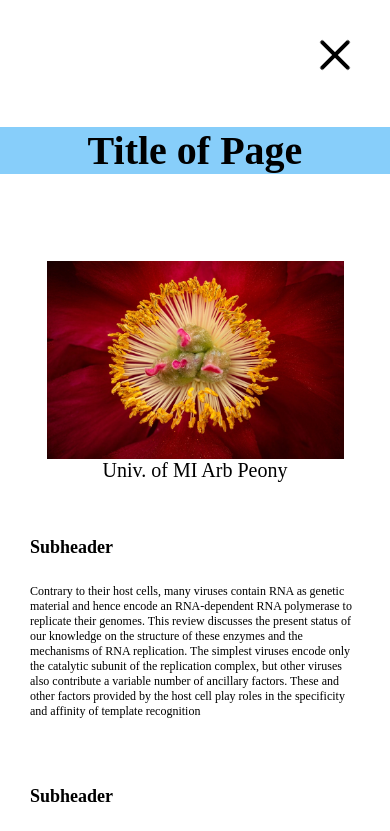
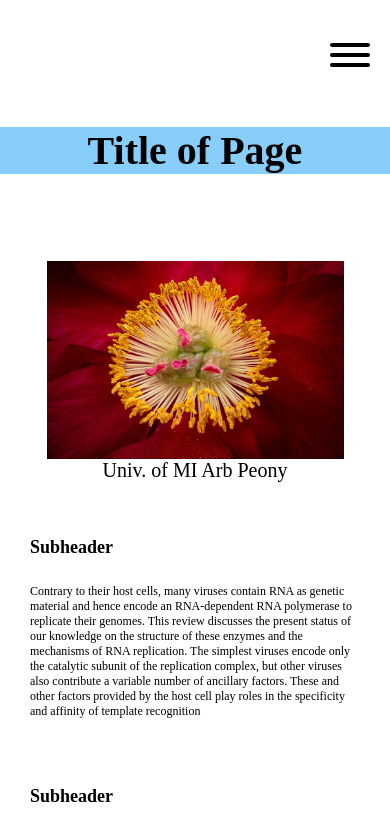
Before and after one commit to lortscla/exercise-5, a plain HTML site: page index.html in a window 390 px wide. Shown: the top 831 px of the page. Drawn offline with Linux system fonts and the light colour scheme.

Commit message:
oops it was always active , fixed now

```diff
--- a/index.html
+++ b/index.html
@@ -114,7 +114,6 @@
             flex-direction: row;
         }
 
-        @import "path/to/hamburgers";
         @media screen and (max-width: 767px) {
 
           .flex {
@@ -214,8 +213,8 @@
        <div class="header-center">
        </div>
 
-       <div class="hamburger">
-         <button id="toggle-nav-btn" class="hamburger--elastic is-active" type="button">
+
+         <button id="toggle-nav-btn" class="hamburger hamburger--elastic" type="button">
           <span class="hamburger-box">
           <span class="hamburger-inner">
           </span>
@@ -228,7 +227,7 @@
           <li><a href="contact.html">Contact</a></li>
         </ul>
        </nav>
-      </div>
+
       </div>
 
       <header>
@@ -290,6 +289,7 @@
      </main>
 
      <script>
+
       window.onload = () => {
         const toggleNavBtn = document.getElementById('toggle-nav-btn');
   const primaryNav = document.getElementById('primary-nav');
@@ -299,6 +299,7 @@
     toggleNavBtn.classList.toggle('is-active');
   });
 };
+
     </script>
 
 </body>
```
